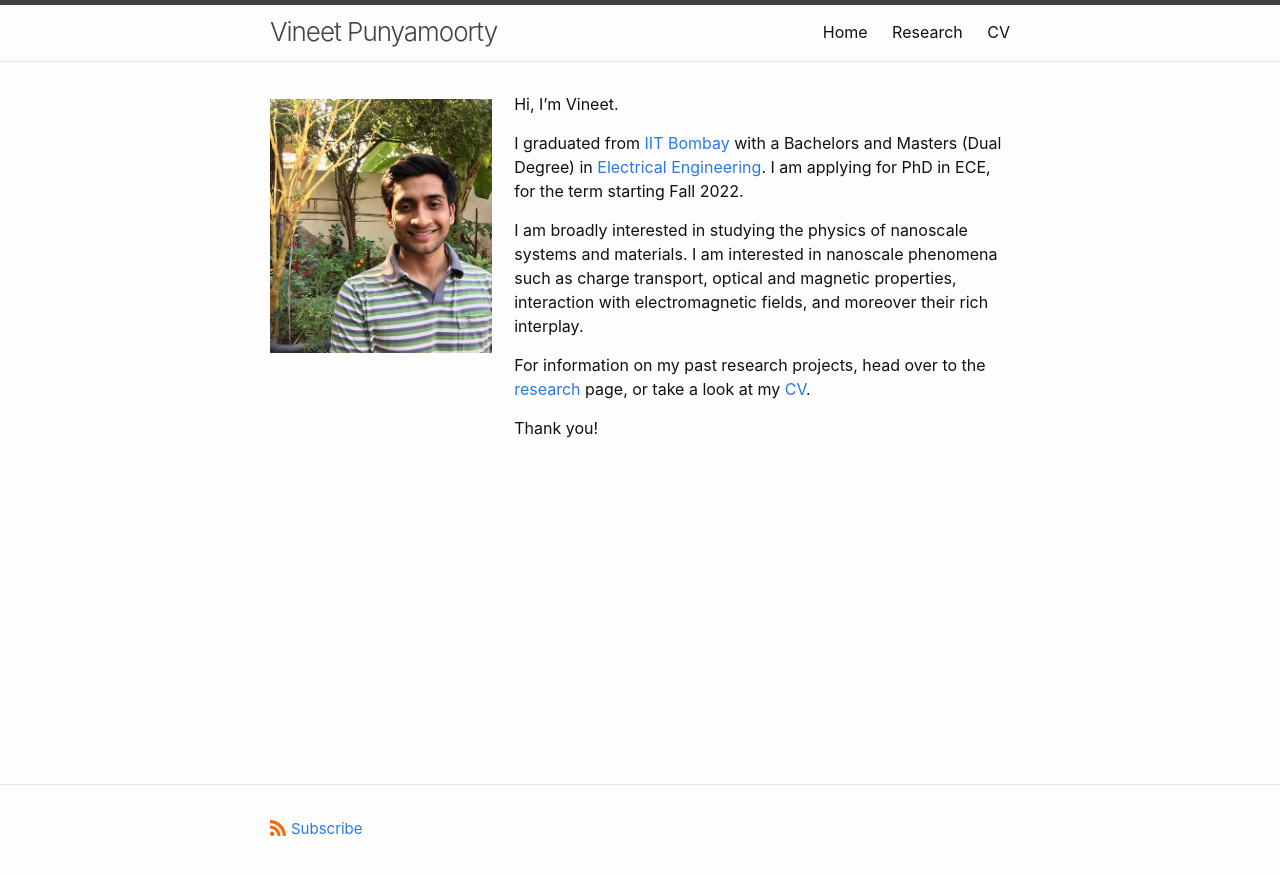
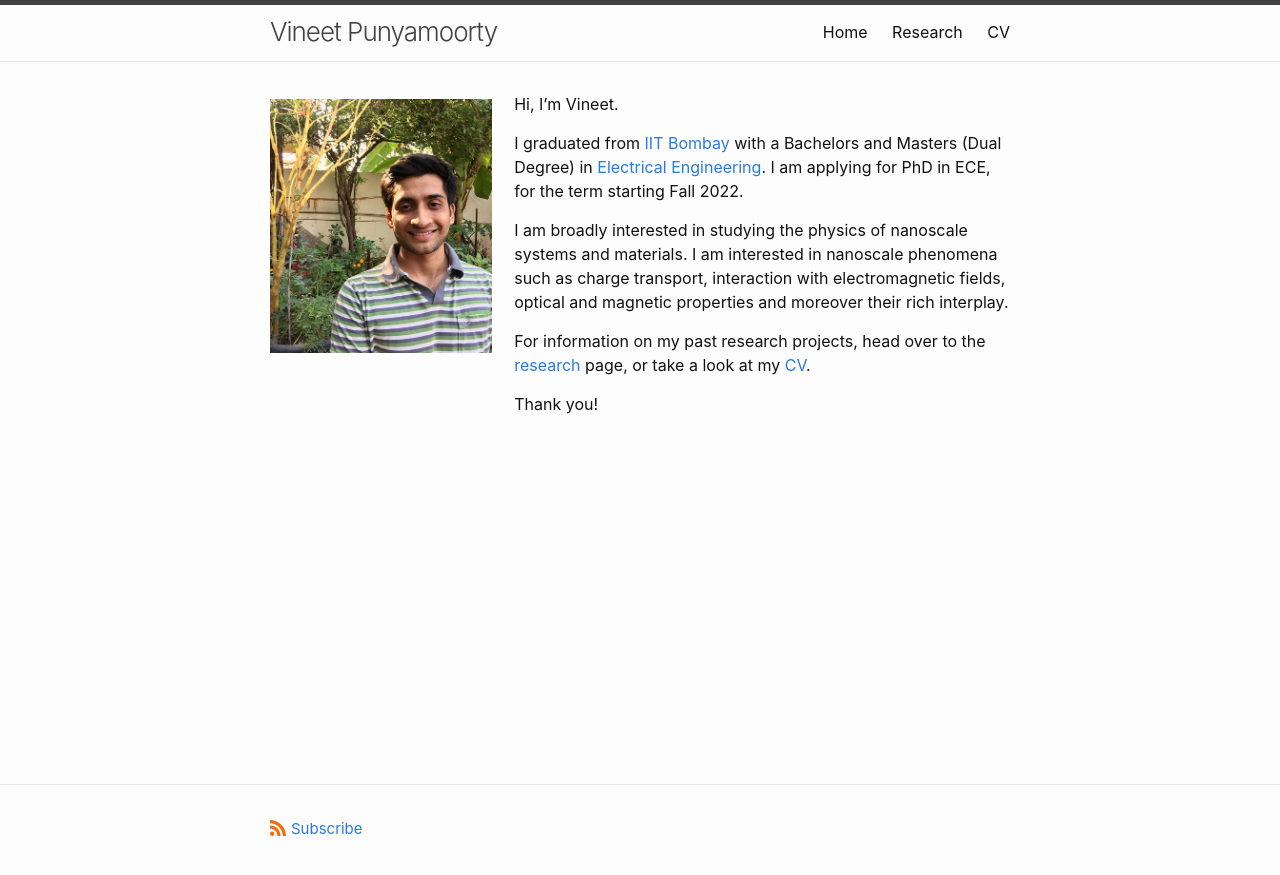
Before and after one commit to vineetpmoorty/vineetpmoorty.github.io, a Jekyll site: the page built from index.md, in a window 1280 px wide. Shown: the top 875 px of the page. Built offline with Jekyll 4.4.1, drawn with Linux system fonts in a browser that asks for light colours.

Commit message:
Minor edits in home page

```diff
--- a/index.md
+++ b/index.md
@@ -9,7 +9,7 @@ Hi, I'm Vineet.
 
 I graduated from <a href="https://www.iitb.ac.in">IIT Bombay</a> with a Bachelors and Masters (Dual Degree) in <a href="https://www.ee.iitb.ac.in">Electrical Engineering</a>. I am applying for PhD in ECE, for the term starting Fall 2022.
 
-I am broadly interested in studying the physics of nanoscale systems and materials. I am interested in nanoscale phenomena such as charge transport, optical and magnetic properties, interaction with electromagnetic fields, and moreover their rich interplay.
+I am broadly interested in studying the physics of nanoscale systems and materials. I am interested in nanoscale phenomena such as charge transport,  interaction with electromagnetic fields, optical and magnetic properties and moreover their rich interplay.
 
 For information on my past research projects, head over to the <a href="/research/"> research</a> page, or take a look at my <a href="/CV/">CV</a>.
 
```
